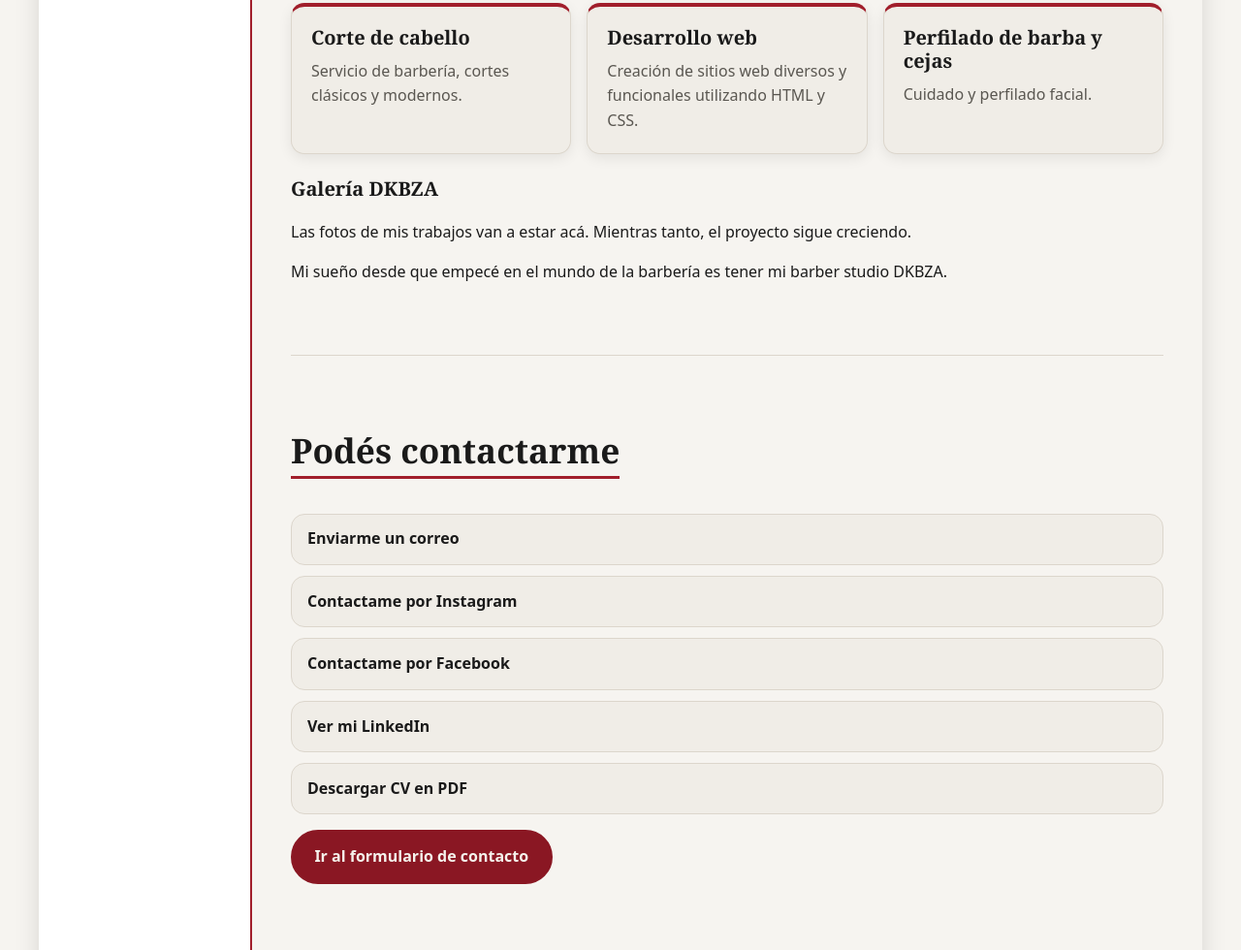
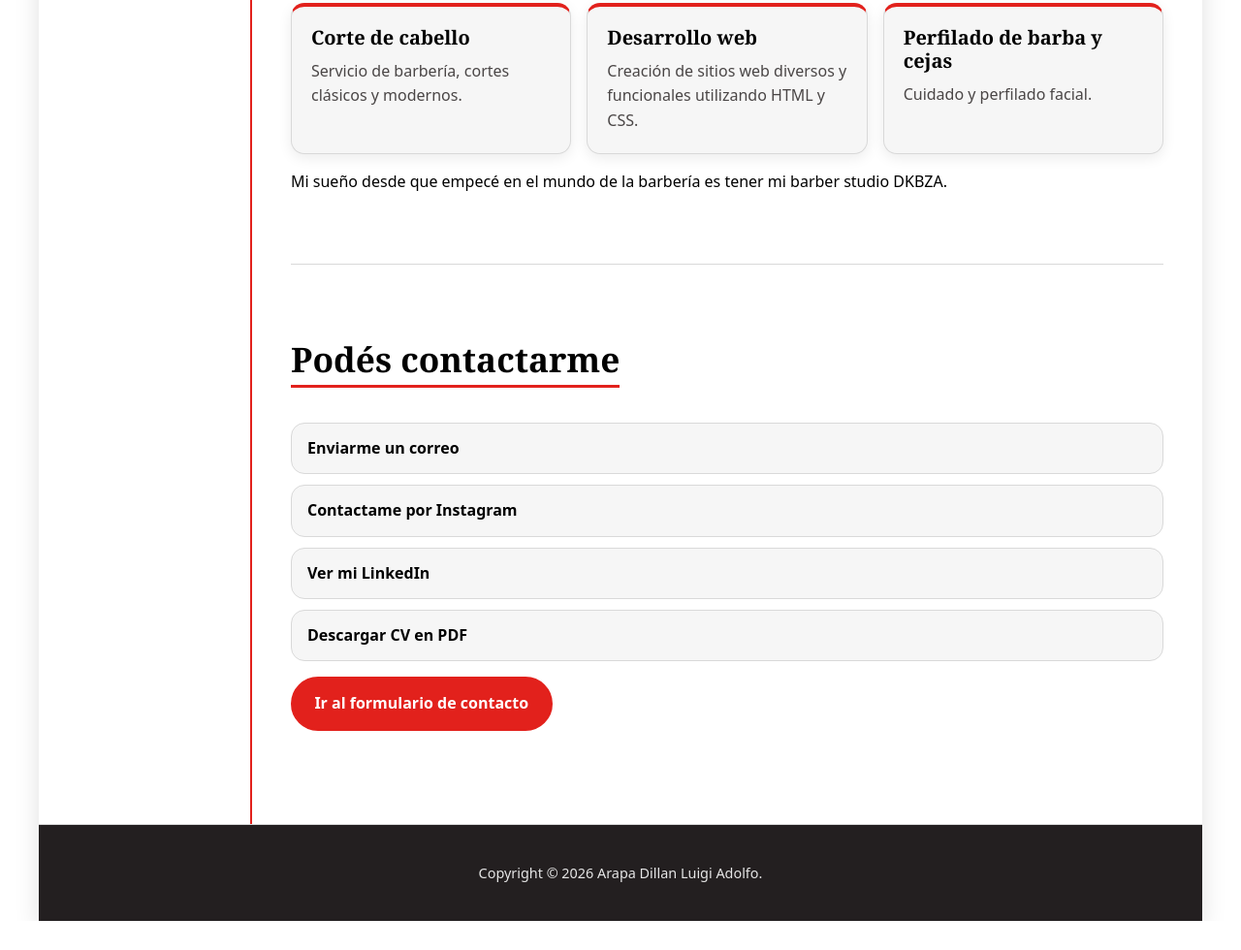
Before and after one commit to ArapaDillan10/Mi-portafolio, a plain HTML site: page index.html in a window 1280 px wide. Shown: the part 3747-4727 px from the top of the page at 97% size. After the commit the page ends 4697 px from the top, so only its background shows below. Drawn offline with Linux system fonts and the light colour scheme.

Commit message:
style: paleta de colores y ajustes de portafolio

```diff
--- a/css/style.css
+++ b/css/style.css
@@ -5,25 +5,26 @@
    Fuentes del sistema: no dependemos de Google Fonts ni de internet.
    ============================================================ */
 :root {
-    --bg: #F6F4F0;                  /* crema claro: fondo general */
-    --superficie: #FFFFFF;          /* blanco: secciones y barra lateral */
-    --tarjeta: #F0EDE7;             /* crema más oscuro: tarjetas y campos */
-    --footer: #1A1A1A;              /* negro suave: pie de página y hero */
-    --borde: #DCD6CC;               /* bordes discretos */
-    --texto: #1A1A1A;               /* negro suave: texto principal */
-    --texto-suave: #5A5751;         /* gris cálido: textos secundarios */
-    --texto-inverso: #F5F2EC;       /* blanco cálido: texto sobre fondo oscuro */
-    --texto-inverso-suave: #D8D3C9; /* gris claro: texto secundario sobre oscuro */
-    --placeholder: #7A756D;         /* texto de ayuda en formularios */
-    --acento: #A11E2B;              /* rojo profundo: detalles */
-    --acento-hover: #C22838;        /* rojo más vivo: hover */
-    --acento-fuerte: #8A1723;       /* vino: botones con texto claro */
-    --acento-suave: rgba(161, 30, 43, 0.10);
-    --acento-borde: rgba(161, 30, 43, 0.30);
-    --foco: rgba(161, 30, 43, 0.30);
-    --azul: #1F3A5F;                /* azul acero: apoyo en el hero */
-    --valido: #2E7D5B;              /* verde suave: campo válido */
-    --dorado: #E8C07D;              /* dorado: detalle del hero */
+    /* Paleta River Plate: rojo de la banda, blanco de la camiseta y negro del escudo */
+    --bg: #FFFFFF;                  /* blanco: fondo general */
+    --superficie: #FFFFFF;          /* blanco: secciones, header y barra lateral */
+    --tarjeta: #F6F6F6;             /* blanco con un toque de negro: tarjetas y campos */
+    --footer: #231F20;              /* negro del escudo: pie de página */
+    --borde: #D9D9D9;               /* negro suave: bordes discretos */
+    --texto: #000000;               /* negro: texto principal */
+    --texto-suave: #4A4646;         /* negro suave: textos secundarios */
+    --texto-inverso: #FFFFFF;       /* blanco: texto sobre fondo oscuro */
+    --texto-inverso-suave: #E6E6E6; /* blanco suave: texto secundario sobre oscuro */
+    --placeholder: #757171;         /* texto de ayuda en formularios */
+    --acento: #E2211C;              /* rojo de la banda: detalles */
+    --acento-hover: #ED192D;        /* rojo del escudo: hover */
+    --acento-fuerte: #E2211C;       /* rojo de la banda: botones con texto blanco */
+    --acento-suave: rgba(226, 33, 28, 0.10);
+    --acento-borde: rgba(226, 33, 28, 0.30);
+    --foco: rgba(226, 33, 28, 0.30);
+    --negro-escudo: #231F20;        /* negro del escudo: apoyo en el hero */
+    --detalle-hero: #FFFFFF;        /* blanco: detalle del hero */
+    --valido: #2E7D5B;              /* verde funcional: indica campo válido en el formulario */
     --radio: 14px;
     --sombra: 0 8px 24px rgba(0, 0, 0, 0.12);
     --sombra-suave: 0 4px 14px rgba(0, 0, 0, 0.08);
@@ -247,7 +248,7 @@ h3 { font-size: 1.25rem; }
     border: none;
     border-radius: var(--radio);
     padding: clamp(2rem, 6vw, 4rem) clamp(1rem, 4vw, 2rem);
-    background: linear-gradient(135deg, var(--footer) 0%, var(--azul) 60%, var(--acento-fuerte) 100%);
+    background: linear-gradient(135deg, var(--negro-escudo) 0%, var(--texto) 45%, var(--acento-fuerte) 100%);
     color: var(--texto-inverso);
     box-shadow: var(--sombra);
 }
@@ -267,7 +268,7 @@ h3 { font-size: 1.25rem; }
     text-transform: uppercase;
     letter-spacing: 0.25em;
     font-size: 0.85rem;
-    color: var(--dorado);
+    color: var(--detalle-hero);
 }
 
 .hero-rol {
@@ -432,7 +433,7 @@ h3 { font-size: 1.25rem; }
 }
 
 /* ============================================================
-   10. FOTO Y GALERÍA
+   10. FOTO
    ============================================================ */
 .sobre-mi-figure {
     margin: 1.25rem 0 0;
@@ -441,18 +442,6 @@ h3 { font-size: 1.25rem; }
 .sobre-mi-figure img {
     width: min(100%, 300px);
     border: 2px solid var(--borde);
-    border-radius: var(--radio);
-    box-shadow: var(--sombra-suave);
-}
-
-.galeria {
-    margin-top: 1.5rem;
-}
-
-.galeria img {
-    width: 100%;
-    aspect-ratio: 4 / 3;
-    object-fit: cover;
     border-radius: var(--radio);
     box-shadow: var(--sombra-suave);
 }
@@ -536,9 +525,7 @@ form input:invalid:not(:placeholder-shown) {
     min-height: 100vh;
 }
 
-.header-contacto {
-    position: static;
-}
+/* El header de contacto comparte el sticky de .header */
 
 .navegacion-contacto {
     display: flex;
--- a/index.html
+++ b/index.html
@@ -146,10 +146,6 @@
           </article>
         </div>
 
-        <div class="galeria">
-          <h3>Galería DKBZA</h3>
-          <p>Las fotos de mis trabajos van a estar acá. Mientras tanto, el proyecto sigue creciendo.</p>
-        </div>
         <p>Mi sueño desde que empecé en el mundo de la barbería es tener mi barber studio DKBZA.</p>
       </section>
 
@@ -161,10 +157,7 @@
             <a href="https://mail.google.com/mail/?view=cm&fs=1&to=arapadillan2006@gmail.com" target="_blank" rel="noopener noreferrer">Enviarme un correo</a>
           </li>
           <li>
-            <a href="https://www.instagram.com/arapa_dillan_?igsh=MWFveGUxdmd6YTM4OA==" target="_blank" rel="noopener noreferrer">Contactame por Instagram</a>
-          </li>
-          <li>
-            <a href="https://www.facebook.com/dillan.arapa.50" target="_blank" rel="noopener noreferrer">Contactame por Facebook</a>
+            <a href="https://www.instagram.com/dillan_ar_" target="_blank" rel="noopener noreferrer">Contactame por Instagram</a>
           </li>
           <li>
             <a href="https://www.linkedin.com/in/arapa-dillan/" target="_blank" rel="noopener noreferrer">Ver mi LinkedIn</a>
```
